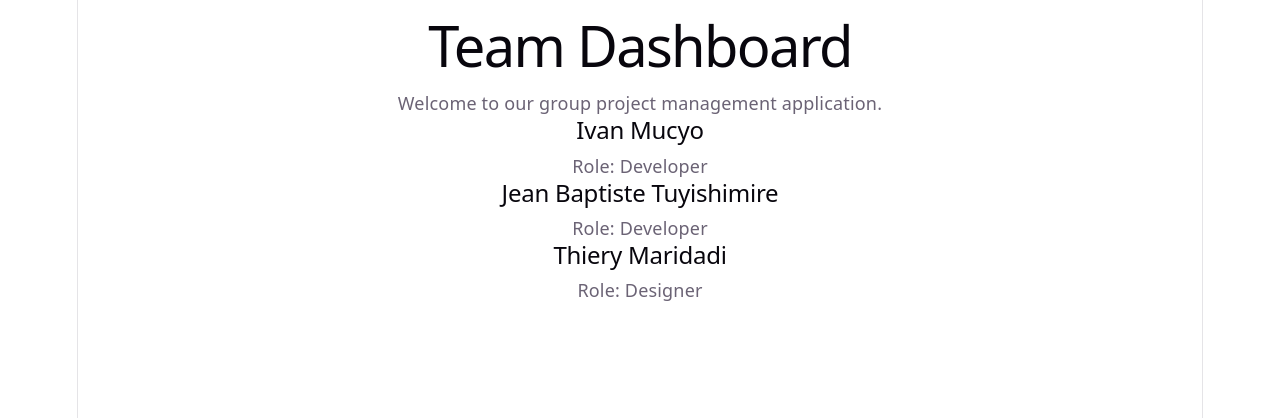
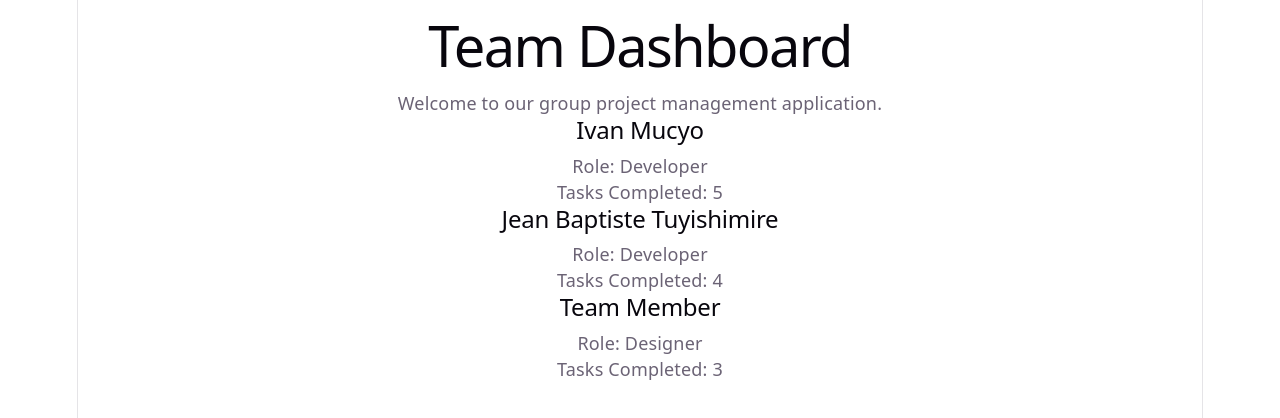
Before and after one commit to Hannah1563/Coding-Party, a React (Vite) app in the folder my-app/: page / in a window 1280 px wide. Shown: the top 418 px of the page. Built offline with nearby package versions, Linux system fonts and the light colour scheme.

Commit message:
Add task completion prop to members

```diff
--- a/my-app/src/MemberCard.tsx
+++ b/my-app/src/MemberCard.tsx
@@ -1,16 +1,22 @@
 // Author: Ivan Mucyo
-// Tasks 10–12: Reusable MemberCard component with typed props.
+// Tasks 10–14: Reusable MemberCard component with typed props.
 
 interface MemberCardProps {
   name: string
   role: string
+  tasksCompleted: number
 }
 
-function MemberCard({ name, role }: MemberCardProps) {
+function MemberCard({
+  name,
+  role,
+  tasksCompleted,
+}: MemberCardProps) {
   return (
     <div>
       <h2>{name}</h2>
       <p>Role: {role}</p>
+      <p>Tasks Completed: {tasksCompleted}</p>
     </div>
   )
 }
--- a/my-app/src/TeamDashboard.tsx
+++ b/my-app/src/TeamDashboard.tsx
@@ -8,9 +8,23 @@ function TeamDashboard() {
       <p>Welcome to our group project management application.</p>
 
       {/* Author: Ivan Mucyo - Task 13 */}
-      <MemberCard name="Ivan Mucyo" role="Developer" />
-      <MemberCard name="Jean Baptiste Tuyishimire" role="Developer" />
-      <MemberCard name="Thiery Maridadi" role="Designer" />
+      <MemberCard
+        name="Ivan Mucyo"
+        role="Developer"
+        tasksCompleted={5}
+      />
+
+      <MemberCard
+        name="Jean Baptiste Tuyishimire"
+        role="Developer"
+        tasksCompleted={4}
+      />
+
+      <MemberCard
+        name="Team Member"
+        role="Designer"
+        tasksCompleted={3}
+      />
     </>
   )
 }
```
